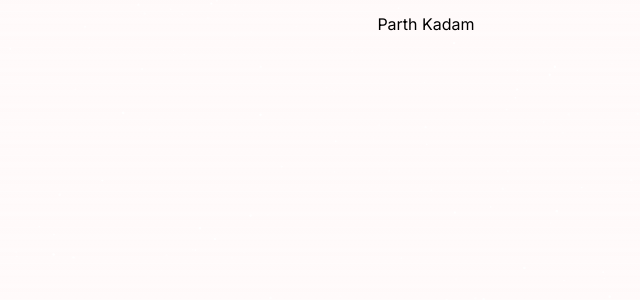
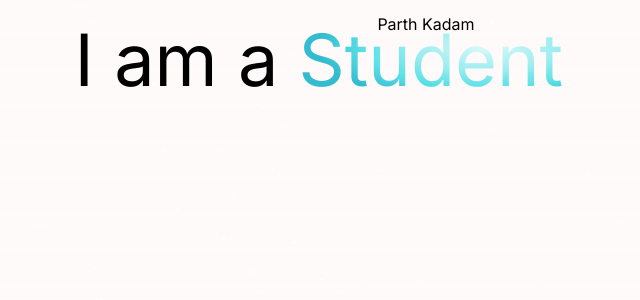
Before and after one commit to Parth18062003/Portfolio, a Next.js app: page / in a window 1280 px wide. Shown: the top 300 px of the page, without its empty margins (214-854 px from the left). Built offline with nearby package versions, Linux system fonts and the light colour scheme.

Commit message:
Added Preloader page

```diff
--- a/Aceternity/floating-navbar.tsx
+++ b/Aceternity/floating-navbar.tsx
@@ -72,7 +72,7 @@ export const FloatingNav = ({
               <span className="hidden sm:block text-sm">{navItem.name}</span>
             </Link>
           ))}
-          <button className="hidden sm:block border text-sm font-medium relative border-neutral-200 dark:border-white/[0.2] text-black dark:text-white px-4 py-2 rounded-full">
+          <button className="hidden sm:block border text-sm font-medium relative border-neutral-200 dark:border-white/[0.2] text-black dark:text-customwhite px-4 py-2 rounded-full">
             <span>Contact</span>
             <span className="absolute inset-x-0 w-1/2 mx-auto -bottom-px bg-gradient-to-r from-transparent via-blue-500 to-transparent  h-px" />
           </button>
--- /dev/null
+++ b/Aceternity/typewriter/cursor.tsx
@@ -0,0 +1,24 @@
+import { motion } from "framer-motion";
+
+const cursorVariants = {
+  blinking: {
+    opacity: [0, 0, 1, 1],
+    transition: {
+      duration: 1,
+      repeat: Infinity,
+      repeatDelay: 0,
+      ease: "linear",
+      times: [0, 0.5, 0.5, 1]
+    }
+  }
+};
+
+export default function CursorBlinker() {
+  return (
+    <motion.div
+      variants={cursorVariants}
+      animate="blinking"
+      className="inline-block h-7 w-[1px] sm:h-14 sm:w-[3px] translate-y-1 bg-white ml-1"
+    />
+  );
+}
--- /dev/null
+++ b/Aceternity/typewriter/typewriter.tsx
@@ -0,0 +1,53 @@
+import { motion, useMotionValue, useTransform, animate } from "framer-motion";
+import { useEffect } from "react";
+import CursorBlinker from "./cursor";
+
+export default function Typewriter() {
+  const textIndex = useMotionValue(0);
+  const texts = [
+    "Student",
+    "Web Developer",
+    "Blockchain Enthusiast",
+  ];
+
+  const baseText = useTransform(textIndex, (latest) => texts[latest] || "");
+  const count = useMotionValue(0);
+  const rounded = useTransform(count, (latest) => Math.round(latest));
+  const displayText = useTransform(rounded, (latest) =>
+    baseText.get().slice(0, latest)
+  );
+  const updatedThisRound = useMotionValue(true);
+
+  useEffect(() => {
+    animate(count, 60, {
+      type: "tween",
+      duration: 3,
+      ease: "easeInOut",
+      repeat: Infinity,
+      repeatType: "reverse",
+      repeatDelay: 1,
+      onUpdate(latest) {
+        if (updatedThisRound.get() === true && latest > 0) {
+          updatedThisRound.set(false);
+        } else if (updatedThisRound.get() === false && latest === 0) {
+          if (textIndex.get() === texts.length - 1) {
+            textIndex.set(0);
+          } else {
+            textIndex.set(textIndex.get() + 1);
+          }
+          updatedThisRound.set(true);
+        }
+      },
+    });
+    // eslint-disable-next-line react-hooks/exhaustive-deps
+  }, []);
+
+  return (
+    <>
+      <span className="md:text-5xl text-3xl lg:text-7xl fixed transform -translate-x-36 sm:-translate-x-[25rem]">
+        I am a <motion.span className="text-gradient">{displayText}</motion.span>
+        <CursorBlinker />
+      </span>
+    </>
+  );
+}
--- a/Components/Header.tsx
+++ b/Components/Header.tsx
@@ -45,14 +45,14 @@ export function Header() {
         <div
           className={`${
             toggle ? "flex" : "hidden"
-          } p-6 bg-black absolute top-10 right-0 mx-4 my-2 min-w-[140px] rounded-xl sidebar z-[1000] `}
+          } p-6 bg-black absolute top-10 right-0 mx-4 my-2 min-w-[140px] rounded-3xl sidebar z-[1000] `}
         >
           <ul className="list-none flex justify-end items-start flex-1 flex-col">
             {navItems.map((navItem, idx) => (
               <li
                 key={idx}
                 className={`font-poppins font-medium cursor-pointer text-[26px] ${
-                  active === navItem.name ? "text-white" : "text-gray-300"
+                  active === navItem.name ? "text-white" : "text-dimwhite"
                 } ${idx === navItems.length - 1 ? "mb-0" : "mb-4"}`}
                 onClick={() => {
                   setActive(navItem.name);
@@ -62,7 +62,7 @@ export function Header() {
                 <Link href={navItem.link}>{navItem.name}</Link>
               </li>
             ))}
-            <Link href="/contact" className="font-poppins font-medium cursor-pointer text-[26px] mt-4 text-gray-300">Contact</Link>
+            <Link href="/contact" className="font-poppins font-medium cursor-pointer text-[26px] mt-4 text-dimwhite">Contact</Link>
           </ul>
         </div>
       </div>
--- a/Components/Hero.tsx
+++ b/Components/Hero.tsx
@@ -1,6 +1,7 @@
 "use client";
 import React from "react";
 import { SparklesCore } from "../Aceternity/sparkles";
+import Typewriter from "@/Aceternity/typewriter/typewriter";
 
 export function Hero() {
   return (
@@ -16,10 +17,10 @@ export function Hero() {
           particleColor="#FFFFFF"
         />
       </div>
-      <h1 className="md:text-7xl text-3xl lg:text-6xl font-bold text-center text-white relative z-20">
+      <h1 className="md:text-7xl text-5xl lg:text-9xl font-bold text-center text-customwhite relative z-20">
         Parth Kadam
       </h1>
-
+      <div className="text-customwhite"><Typewriter /></div>
     </div>
   );
 }
--- /dev/null
+++ b/Components/Preloader.tsx
@@ -0,0 +1,68 @@
+import { useEffect, useState } from 'react';
+import { motion, Variants } from 'framer-motion';
+
+const words: string[] = ["Hello", "Bonjour", "Ciao", "Olà", "やあ", "Hallå", "Guten tag", "Hallo"];
+
+export const opacity: Variants = {
+    initial: {
+        opacity: 0
+    },
+    enter: {
+        opacity: 0.75,
+        transition: { duration: 1, delay: 0.2 }
+    },
+};
+
+export const slideUp: Variants = {
+    initial: {
+        top: 0
+    },
+    exit: {
+        top: "-100vh",
+        transition: { duration: 0.8, ease: [0.76, 0, 0.24, 1], delay: 0.2 }
+    }
+};
+
+export default function Preloader() {
+    const [index, setIndex] = useState<number>(0);
+    const [dimension, setDimension] = useState<{ width: number; height: number }>({ width: 0, height: 0 });
+
+    useEffect(() => {
+        setDimension({ width: window.innerWidth, height: window.innerHeight });
+    }, []);
+
+    useEffect(() => {
+        if (index === words.length - 1) return;
+        setTimeout(() => {
+            setIndex(index + 1);
+        }, index === 0 ? 1000 : 150);
+    }, [index]);
+    const initialPath = `M0 0 L${dimension.width} 0 L${dimension.width} ${dimension.height} Q${dimension.width/2} ${dimension.height + 300} 0 ${dimension.height}  L0 0`
+    const targetPath = `M0 0 L${dimension.width} 0 L${dimension.width} ${dimension.height} Q${dimension.width/2} ${dimension.height} 0 ${dimension.height}  L0 0`
+
+    const curve = {
+        initial: {
+            d: initialPath,
+            transition: {duration: 0.7, ease: [0.76, 0, 0.24, 1]}
+        },
+        exit: {
+            d: targetPath,
+            transition: {duration: 1, ease: [0.76, 0, 0.24, 1], delay: 0.3}
+        }
+    }
+
+    return (
+        <motion.div variants={slideUp} initial="initial" exit="exit" className='h-screen w-screen flex items-center justify-center fixed z-50 bg-[#020d19]'>
+            {dimension.width > 0 && (
+                <>
+                    <motion.p variants={opacity} initial="initial" animate="enter" className='text-customwhite text-5xl flex items-center z-[100]'>
+                        <span className='w-4 h-4 bg-white rounded-full mr-2'></span>{words[index]}
+                    </motion.p>
+                    <svg className='absolute top-0 w-full fill-[#020d19] h-[130%]'>
+                    <motion.path variants={curve} initial="initial" exit="exit"></motion.path>
+                </svg>
+                </>
+            )}
+        </motion.div>
+    );
+}
--- a/app/globals.css
+++ b/app/globals.css
@@ -3,21 +3,18 @@
 @tailwind utilities;
 
 :root {
-  --foreground-rgb: 0, 0, 0;
   --background-start-rgb: 255, 250, 250;
   --background-end-rgb: 255, 250, 250;
 }
 
 @media (prefers-color-scheme: dark) {
   :root {
-    --foreground-rgb: 255, 255, 255;
     --background-start-rgb: 12, 12, 12;
     --background-end-rgb: 12, 12, 12;
   }
 }
 
 body {
-  color: rgb(var(--foreground-rgb));
   background: linear-gradient(
       to bottom,
       transparent,
@@ -31,3 +28,18 @@ body {
     text-wrap: balance;
   }
 }
+
+.text-gradient {
+  background: radial-gradient(
+    64.18% 64.18% at 71.16% 35.69%,
+    #def9fa 0.89%,
+    #bef3f5 17.23%,
+    #9dedf0 42.04%,
+    #7de7eb 55.12%,
+    #5ce1e6 71.54%,
+    #33bbcf 100%
+  );
+  -webkit-background-clip: text;
+  -webkit-text-fill-color: transparent;
+  background-clip: text;
+}
--- a/app/page.tsx
+++ b/app/page.tsx
@@ -1,12 +1,28 @@
-
+"use client";
 import { Header } from "@/Components/Header";
 import { Hero } from "@/Components/Hero";
+import Preloader from "@/Components/Preloader";
+import { AnimatePresence } from "framer-motion";
+import { useEffect, useState } from "react";
 
 export default function Home() {
+  const [isLoading, setIsLoading] = useState(true);
+
+  useEffect(() => {
+    (async () => {
+      setTimeout(() => {
+        setIsLoading(false);
+        window.scrollTo(0, 0);
+      }, 2000);
+    })();
+  }, []);
   return (
     <>
-    <Header />
-    <Hero />
+      <AnimatePresence mode="wait">
+        {isLoading && <Preloader />}
+      </AnimatePresence>
+      <Header />
+      <Hero />
     </>
   );
 }
--- a/tailwind.config.ts
+++ b/tailwind.config.ts
@@ -14,6 +14,11 @@ const config: Config = {
         "gradient-conic":
           "conic-gradient(from 180deg at 50% 50%, var(--tw-gradient-stops))",
       },
+      colors: {
+        "customwhite": "#fffafa",
+        "customblack": "#0c0c0c",
+        "dimwhite": "#eae8e8",
+      },
     },
   },
   plugins: [],
```
